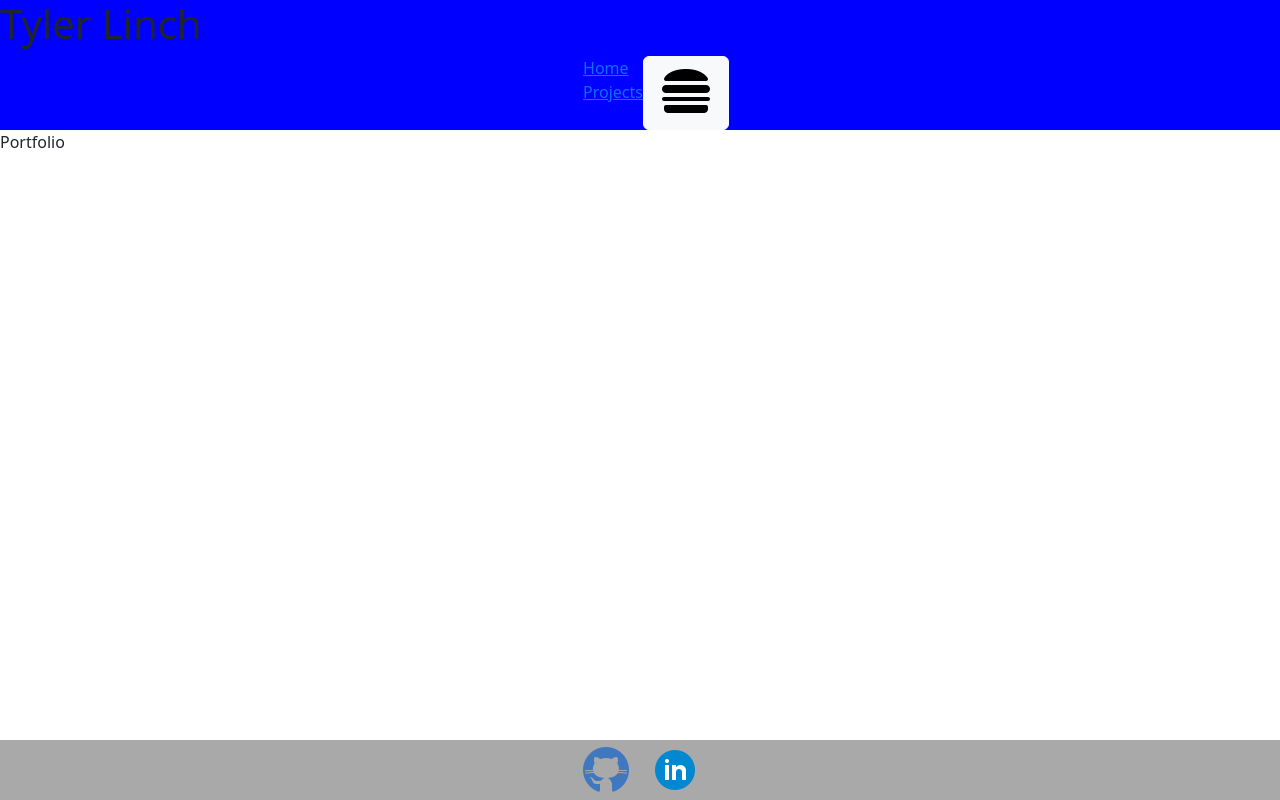
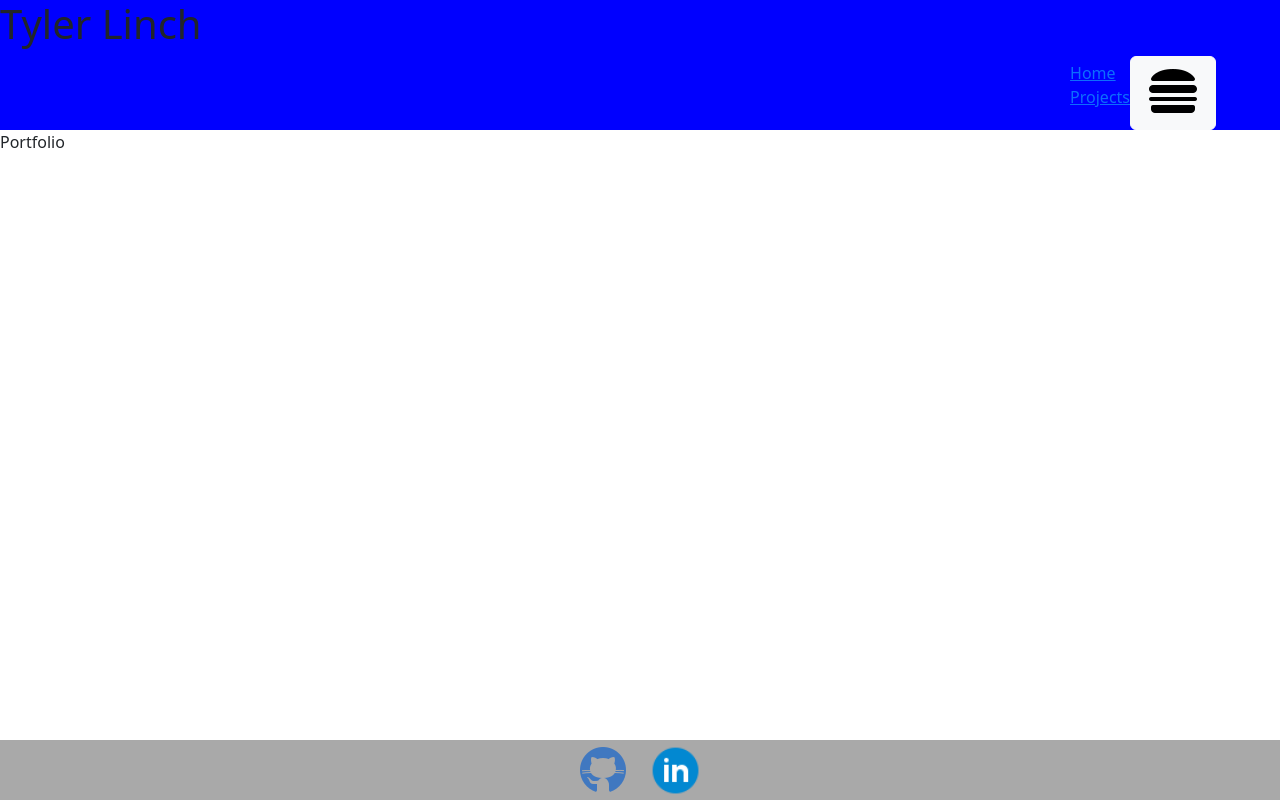
Before and after one commit to tjlinch/myPortfolio, a React (Create React App) app in the folder client/: page /portfolio in a window 1280 px wide. Built offline with nearby package versions, Linux system fonts and the light colour scheme.

Commit message:
more formatting

```diff
--- a/client/src/components/Footer.css
+++ b/client/src/components/Footer.css
@@ -12,3 +12,8 @@
 .footer a {
     margin: 10px;
 }
+
+#linkedin {
+    height: 55px;
+    width: 55px;
+}
--- a/client/src/components/Footer.js
+++ b/client/src/components/Footer.js
@@ -10,7 +10,7 @@ function Footer() {
         <img src={icons8github} alt='github logo'></img>
       </a>
       <a href='https://www.linkedin.com/in/tjlinch47/' target='_blank' rel='noreferrer'>
-        <img src={icons8linkedin} alt='linkedin logo'></img>
+        <img id='linkedin' src={icons8linkedin} alt='linkedin logo'></img>
       </a>
     </div>
   )
--- a/client/src/components/NavBar.css
+++ b/client/src/components/NavBar.css
@@ -1,4 +1,6 @@
 .navBar {
     display: flex;
-    justify-content: center;
+    justify-content: flex-end;
+    align-items: center;
+    margin-right: 5%;
 }
```
